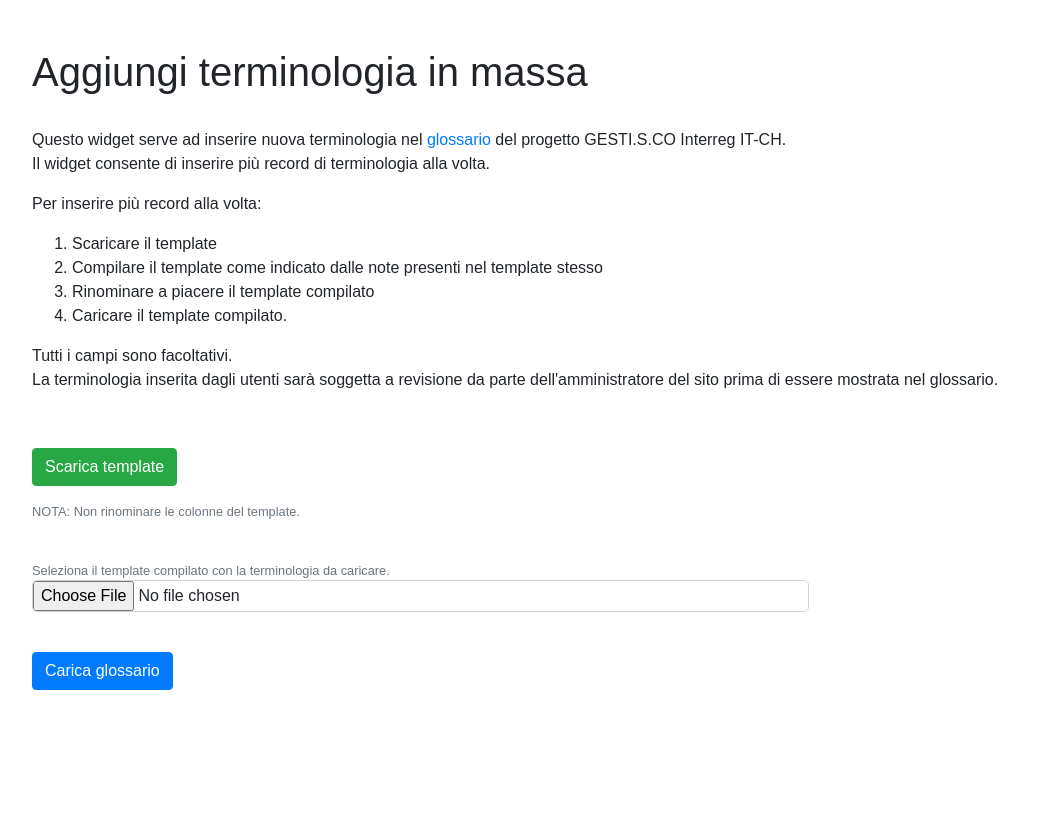
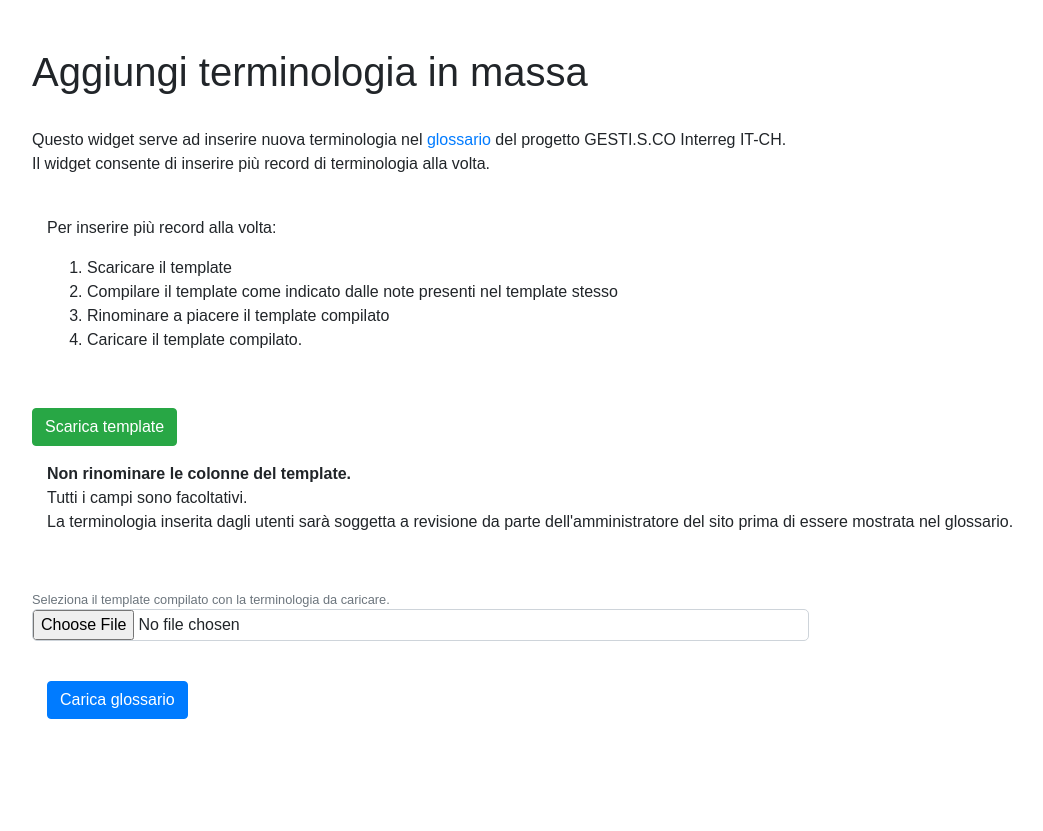
Before and after one commit to tommasosansone91/Metaglossario-Gestisco, a Django app: page /aggiungi_glossario in a window 1280 px wide. Shown: the part 56-887 px from the top of the page, without its empty margins (53-1096 px from the left). Before the commit the page ends 746 px from the top, so only its background shows below. Run offline with Django 3.2, Linux system fonts and the light colour scheme; some libraries are stand-ins or nearby versions.

Commit message:
migliorato layout di aggiungi glossario.html

```diff
--- a/app_metaglossario/templates/aggiungi_glossario.html
+++ b/app_metaglossario/templates/aggiungi_glossario.html
@@ -11,7 +11,9 @@
         Il widget consente di inserire più record di terminologia alla volta.
 
     </p>
+    <br>
 
+    <div class="container">
     <p id="firstpar">
         Per inserire più record alla volta:
         <ol>
@@ -21,39 +23,40 @@
             <li>Caricare il template compilato.</li>
         </ol>
     </p>
-
-    <p id="firstpar"></p>
-        Tutti i campi sono facoltativi.<br> <!--qua devo fare l'autogenerazione di id statico e data di inserimento-->
-        La terminologia inserita dagli utenti sarà soggetta a revisione da parte dell'amministratore del sito prima di essere mostrata nel glossario.<br>
-    </p>
-
-
-    <br>
-
-    <!-- scarica template glossario -->
-
-
-    <p>
-    <form method="get" action="static/files_for_download/template_glossario.xlsx">
-    <div class="container"></div>
-        <button type="submit" class="btn btn-success">Scarica template</button>
-    </div>
-    </form>
-    </p>
-
-    <div class="container">
-    <small id="inputHelp" class="form-text text-muted">NOTA: Non rinominare le colonne del template.</small>
     </div>
 
 
 
     <br>
 
+    <!-- scarica template glossario -->
+    <p>
+    <form method="get" action="static/files_for_download/template_glossario.xlsx">
 
+        <button type="submit" class="btn btn-success">Scarica template</button>
+
+    </form>
+    </p>
+
+    <!-- <div class="container">
+    <small id="inputHelp" class="form-text text-muted">NOTA: Non rinominare le colonne del template.</small>
+    </div>   -->
+
+    <div class="container">
+    <p id="firstpar" >
+
+        <b>Non rinominare le colonne del template.</b><br>
+        Tutti i campi sono facoltativi.<br> <!--qua devo fare l'autogenerazione di id statico e data di inserimento-->
+        La terminologia inserita dagli utenti sarà soggetta a revisione da parte dell'amministratore del sito prima di essere mostrata nel glossario.<br>
+
+    </p>
+    </div>
+
+    <br>
 
     <!-- carica glossario -->
     <p>
-    <form class="container" method="POST" enctype="multipart/form-data" >
+    <form method="POST" enctype="multipart/form-data" >
         {% csrf_token %}
 
         <div class="file-upload-wrapper" id="input-file-now">
@@ -72,8 +75,9 @@
             </div>
             <!-- la data funziona - ho controllato -->
 
-
-            <button type="submit" class="btn btn-primary">Carica glossario</button>
+            <div class="container">
+                <button type="submit" class="btn btn-primary">Carica glossario</button>
+            </div>
         </div>
 
     </form>
```
